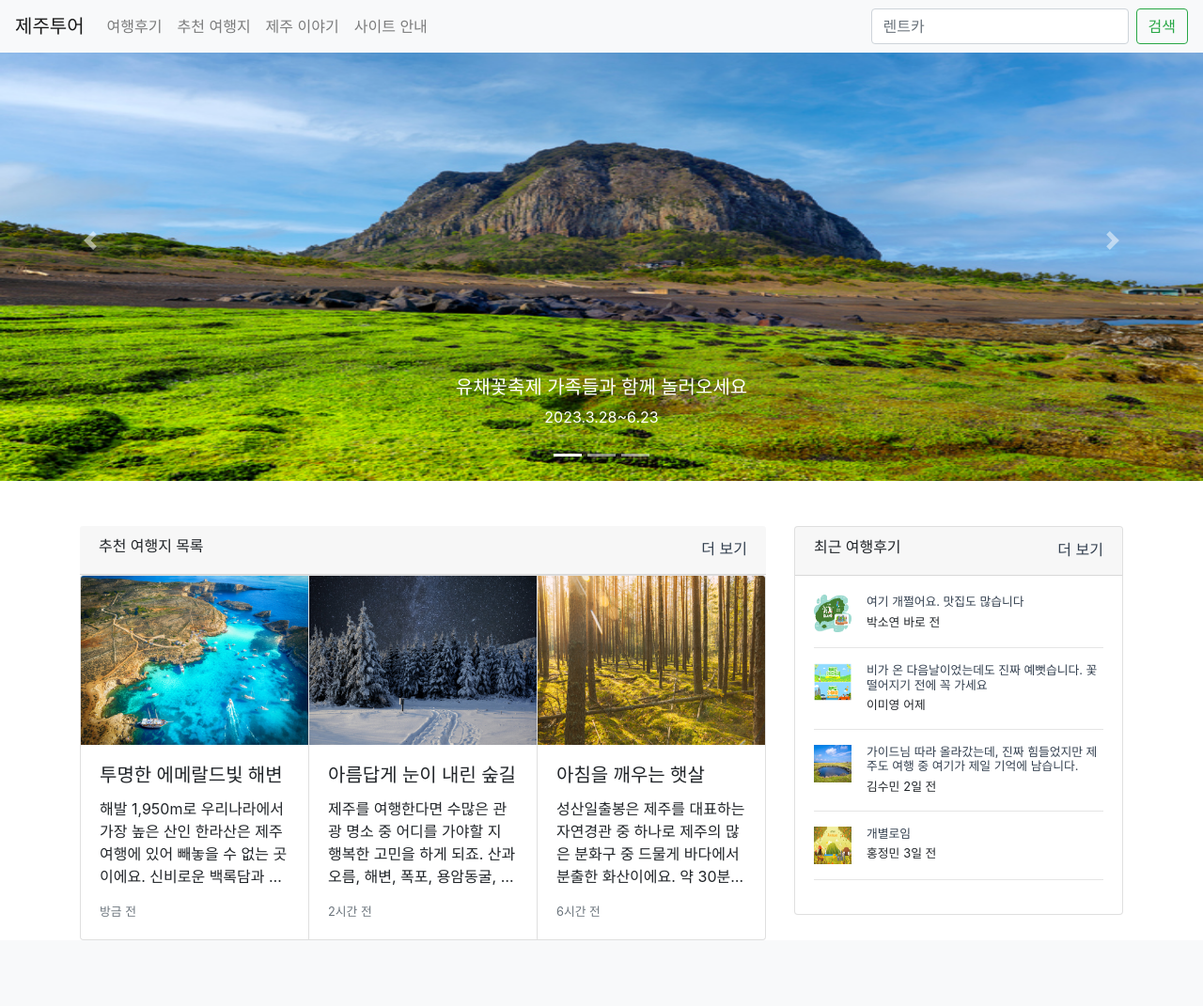
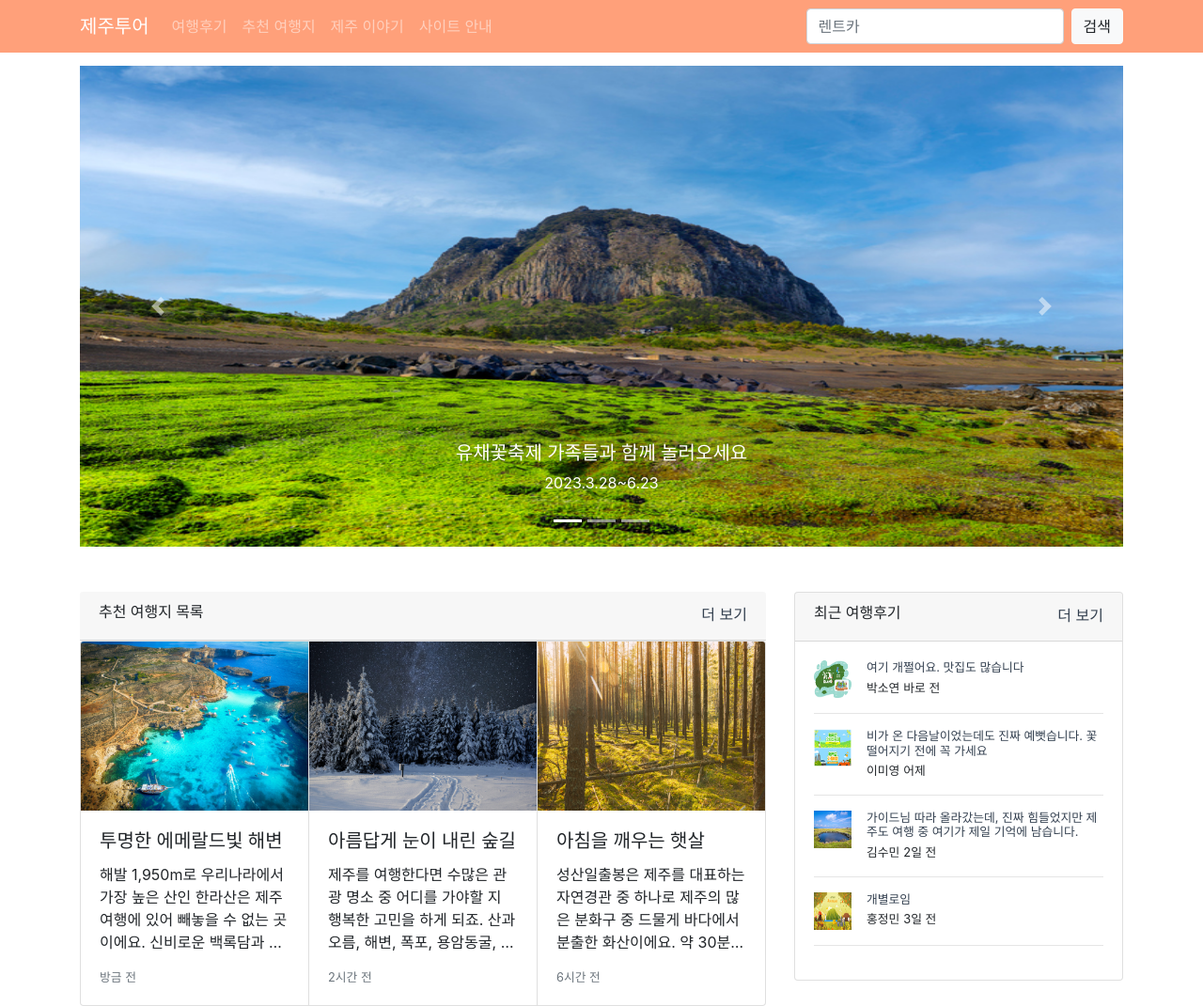
Before and after one commit to woosungchu/phpsetup, a PHP site: page / in a window 1280 px wide. Shown: the whole page at 94% size. Before the commit the page ends 1001 px from the top, so only its background shows below. Run offline with PHP 8.4, Linux system fonts and the light colour scheme.

Commit message:
naver travel version

```diff
--- a/css/index.css
+++ b/css/index.css
@@ -11,3 +11,6 @@ a, a:hover {color: rgb(52,64,80)/* black*/};
 
 .ellipsis {overflow: hidden;text-overflow: ellipsis; white-space:nowrap;}
 .ellipsis.lineclamp { display: -webkit-box; -webkit-box-orient: vertical; -webkit-line-clamp: 4; white-space:unset;}
+
+/* jeju custom */
+.bg-jeju { background-color:lightsalmon;}
--- a/html/header.php
+++ b/html/header.php
@@ -1,7 +1,7 @@
-
 
 <header>
-	<nav class="navbar navbar-expand-md navbar-light bg-light fixed-top">
+	<nav class="navbar navbar-expand-md navbar-dark bg-jeju fixed-top">
+	  <div class="container">
 		<a class="navbar-brand" href="?page=main">제주투어<a>
 		<button class="navbar-toggler" type="button"
 		data-toggle="collapse" data-target="#navbarCollapse"
@@ -17,8 +17,9 @@
 			</ul>
 			<form class="form-inline mt-md-0 mt-2" style="margin-bottom:0px;">
 				<input class="form-control mr-sm-2" type="text" placeholder="렌트카" aria-label="검색">
-				<button class="btn btn-outline-success" type="submit">검색</button>
+				<button class="btn btn-light" type="submit">검색</button>
 			</form>
 		</div>
+	  </div>
 	</nav>
 </header>
--- a/html/main.php
+++ b/html/main.php
@@ -1,4 +1,5 @@
-<main>
+<main style="padding-top:70px;">
+	<div class="container">
 		<!-- carousel -->
 		<div id="myCarousel" class="carousel slide mb-5" data-ride="carousel">
 			<ol class="carousel-indicators">
@@ -34,6 +35,7 @@
 			  <span class="carousel-control-next-icon" aria-hidden="true"></span>
 			  <span class="sr-only">Next</span>
 			</a>
+		</div>
 	</div>
 
 	<!-- inner page -->
```
Also changed, not shown: README.md. Lines whose indentation alone changed are shown as unchanged.
